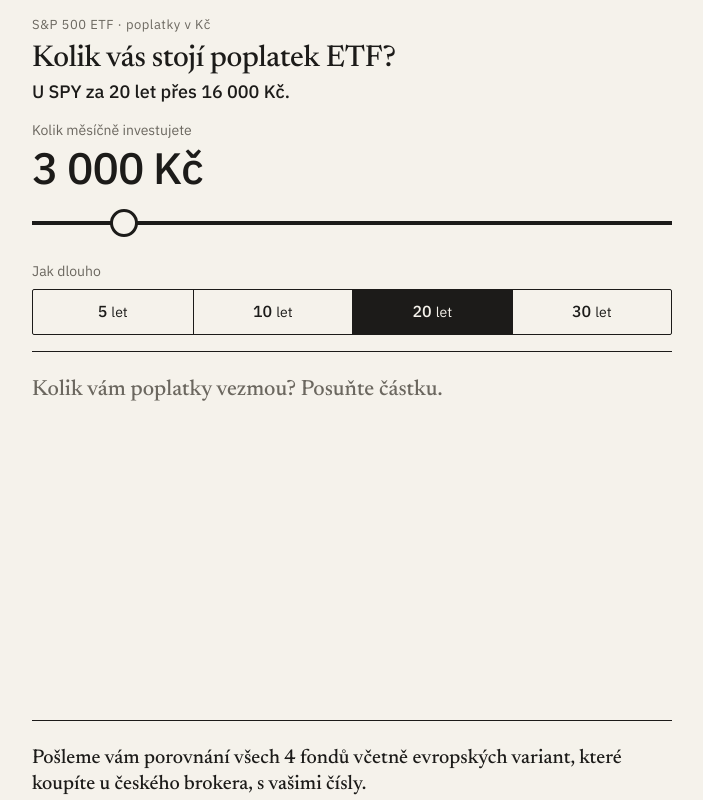
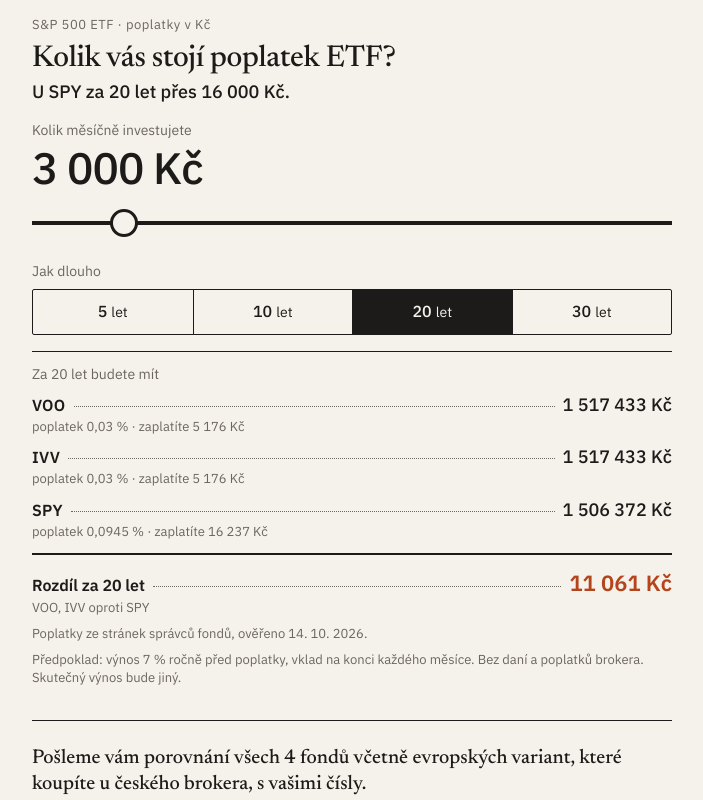
Before and after one commit to kubandam/etf-landing, a Nuxt app: page / in a window 1280 px wide. Shown: the top 800 px of the page, without its empty margins (288-991 px from the left). Built offline with nearby package versions, Linux system fonts and the light colour scheme.

Commit message:
feat: show calculator result on load
The empty first screen wasted the visitor's first seconds. calc_result is
dropped (it would fire on load); funnel is now page_view -> calc_change ->
form_focus -> form_submit -> thankyou_view.

Co-Authored-By: Claude Opus 5.5 <noreply@anthropic.com>

```diff
--- a/app/components/CalcResult.vue
+++ b/app/components/CalcResult.vue
@@ -2,13 +2,8 @@
 import { cs, formatCsDate } from '#shared/content/cs'
 import { CALC_ASSUMPTIONS, formatCzk } from '#shared/utils/feeCalc'
 
-const { result, preview, years } = useCalculator()
+const { result: shown, years } = useCalculator()
 const { dataCheckedDate } = useEtfs()
-
-// Before the first input the rows are rendered invisibly with the default numbers,
-// so the block already has its final height and nothing below jumps.
-const shown = computed(() => result.value ?? preview.value)
-const hidden = computed(() => !result.value)
 
 const ter = (pct: number) => pct.toLocaleString('cs-CZ', { maximumFractionDigits: 4 })
 // VOO and IVV share a TER, so "cheapest" can be more than one fund.
@@ -17,9 +12,7 @@ const tickersAt = (value: number) => shown.value.rows.filter(r => r.endValue ===
 
 <template>
   <div class="result" aria-live="polite">
-    <p v-if="hidden" class="hint">{{ cs.calc.hint }}</p>
-
-    <div class="sheet" :class="{ 'is-hidden': hidden }" :aria-hidden="hidden">
+    <div class="sheet">
       <h2 class="heading">{{ cs.calc.resultHeading(years) }}</h2>
       <ul class="rows">
         <li v-for="row in shown.rows" :key="row.ticker" class="row">
@@ -57,18 +50,7 @@ const tickersAt = (value: number) => shown.value.rows.filter(r => r.endValue ===
   padding-top: var(--space-3);
 }
 
-.sheet.is-hidden {
-  visibility: hidden;
-}
 
-.hint {
-  position: absolute;
-  inset: var(--space-5) 0 auto;
-  font-family: var(--font-serif);
-  font-size: 1.375rem;
-  line-height: 1.3;
-  color: var(--muted);
-}
 
 .heading {
   font-size: 0.875rem;
--- a/app/composables/useCalculator.ts
+++ b/app/composables/useCalculator.ts
@@ -2,7 +2,7 @@ import { MONTHLY, YEARS_INITIAL, compareFunds, type Years } from '#shared/utils/
 
 /**
  * Calculator state, shared across components (the lead form reads monthly/years).
- * `result` stays null until the user changes an input for the first time.
+ * The result is shown from the first render with the defaults (3 000 Kč, 20 let).
  */
 export function useCalculator() {
   const monthly = useState<number>('calc-monthly', () => MONTHLY.initial)
@@ -10,18 +10,15 @@ export function useCalculator() {
   const touched = useState<boolean>('calc-touched', () => false)
   const { pageFunds } = useEtfs()
 
-  // Always computed so the hidden result can reserve its exact height before the first input.
-  const preview = computed(() => compareFunds(monthly.value, years.value, pageFunds))
-  const result = computed(() => (touched.value ? preview.value : null))
+  const result = computed(() => compareFunds(monthly.value, years.value, pageFunds))
   const track = useTrack()
 
-  /** Call from input handlers. The first call reveals the result and fires calc_change + calc_result once per page load. */
+  /** Call from input handlers. Fires calc_change once per page load, on the first real user input. */
   function onUserInput(field: 'monthly' | 'years') {
     if (touched.value) return
     touched.value = true
     track('calc_change', { field })
-    track('calc_result', { monthly: monthly.value, years: years.value, feeGap: Math.round(result.value!.feeGap) })
   }
 
-  return { monthly, years, touched, result, preview, onUserInput }
+  return { monthly, years, touched, result, onUserInput }
 }
--- a/app/composables/useTrack.ts
+++ b/app/composables/useTrack.ts
@@ -1,5 +1,5 @@
 /** Funnel events, README §8. Props must never contain personal data (no e-mail). */
-export type EventName = 'page_view' | 'calc_change' | 'calc_result' | 'form_focus' | 'form_submit' | 'thankyou_view'
+export type EventName = 'page_view' | 'calc_change' | 'form_focus' | 'form_submit' | 'thankyou_view'
 export type EventProps = Record<string, string | number | boolean>
 
 export function useTrack() {
--- a/shared/content/cs.ts
+++ b/shared/content/cs.ts
@@ -24,7 +24,6 @@ export const cs = {
     yearsLabel: 'Jak dlouho',
     yearsOption: (y: number) => `${y}`,
     yearsUnit: 'let',
-    hint: 'Kolik vám poplatky vezmou? Posuňte částku.',
     resultHeading: (years: number) => `Za ${years} let budete mít`,
     feeLine: (ter: string, paid: string) => `poplatek ${ter} % · zaplatíte ${paid}`,
     gapLabel: (years: number) => `Rozdíl za ${years} let`,
```
Also changed, not shown: 1 other file (tests, documents, lock files or other folders).
